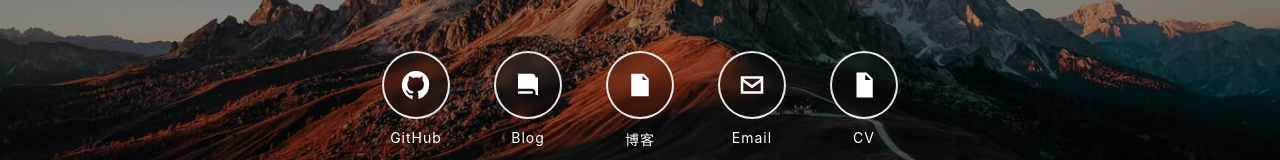
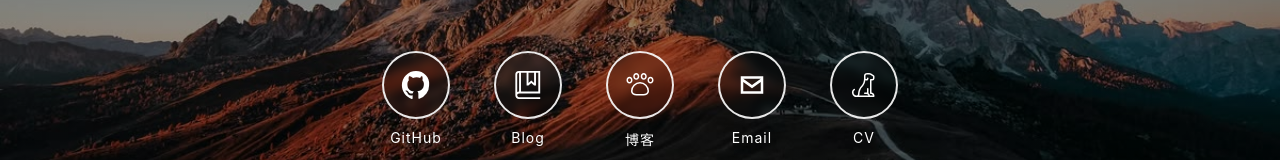
Before and after one commit to carter6713/carter6713.github.io, a plain HTML site: page index.html in a window 1280 px wide. Shown: the part 439-599 px from the top of the page. Drawn offline with Linux system fonts and the light colour scheme.

Commit message:
feat: 更新图标SVG并调整样式

```diff
--- a/index.html
+++ b/index.html
@@ -157,6 +157,7 @@
             width: 30px;
             height: 30px;
 
+            display: block;
             fill: currentColor;
         }
 
@@ -281,8 +282,8 @@
             >
 
                 <div class="icon">
-                    <svg viewBox="0 0 24 24" aria-hidden="true">
-                        <path d="M4 3h11a3 3 0 0 1 3 3v12a3 3 0 0 0-3-3H4V3Zm0 14h11a1 1 0 0 1 1 1 1 1 0 0 1-1 1H4v-2Zm14-11h2v14h-2V6Z"/>
+                    <svg viewBox="0 0 512 512" aria-hidden="true">
+                        <path fill="currentColor" d="M101.667 400H464V16H100.667A60.863 60.863 0 0 0 40 76.667V430.25h.011c0 .151-.011.3-.011.453c0 35.4 27.782 65.3 60.667 65.3H464V464H100.667C85.664 464 72 448.129 72 430.7c0-16.64 13.585-30.7 29.667-30.7M360 48.333v172.816l-48.4-42.49L264 220.9V48.333ZM232 48v216h31.641l48.075-42.659L360.305 264H392V48h40v320H136.08L136 48Zm-131.333 0H104l.076 320h-2.413A59.8 59.8 0 0 0 72 375.883V76.917A28.825 28.825 0 0 1 100.667 48"/>
                     </svg>
                 </div>
 
@@ -301,8 +302,8 @@
             >
 
                 <div class="icon">
-                    <svg viewBox="0 0 24 24" aria-hidden="true">
-                        <path d="M5 3h10l4 4v14H5V3Zm9 1.5V8h3.5L14 4.5ZM8 11h8v2H8v-2Zm0 4h8v2H8v-2Z"/>
+                    <svg viewBox="0 0 20 20" aria-hidden="true">
+                        <path fill="currentColor" d="M6.5 4.25c0-.765.517-1.25 1-1.25s1 .485 1 1.25s-.517 1.25-1 1.25s-1-.485-1-1.25M7.5 2c-1.174 0-2 1.082-2 2.25s.826 2.25 2 2.25s2-1.082 2-2.25S8.674 2 7.5 2M3 5.5c-.483 0-1 .485-1 1.25S2.517 8 3 8s1-.485 1-1.25S3.483 5.5 3 5.5M1 6.75c0-1.168.826-2.25 2-2.25s2 1.082 2 2.25S4.174 9 3 9S1 7.918 1 6.75M17 5.5c-.483 0-1 .485-1 1.25S16.517 8 17 8s1-.485 1-1.25s-.517-1.25-1-1.25m-2 1.25c0-1.168.826-2.25 2-2.25s2 1.082 2 2.25S18.174 9 17 9s-2-1.082-2-2.25M12.5 3c-.483 0-1 .485-1 1.25s.517 1.25 1 1.25s1-.485 1-1.25S12.983 3 12.5 3m-2 1.25c0-1.168.826-2.25 2-2.25s2 1.082 2 2.25s-.826 2.25-2 2.25s-2-1.082-2-2.25M5 14a5 5 0 0 1 10 0c0 .606-.297 1.09-.79 1.44c-.502.357-1.196.56-1.905.56h-4.61c-.71 0-1.403-.203-1.905-.56C5.297 15.09 5 14.606 5 14m5-6a6 6 0 0 0-6 6c0 .986.504 1.753 1.21 2.255c.697.495 1.601.745 2.485.745h4.61c.884 0 1.788-.25 2.484-.745C15.496 15.753 16 14.986 16 14a6 6 0 0 0-6-6"/>
                     </svg>
                 </div>
 
@@ -342,8 +343,8 @@
             >
 
                 <div class="icon">
-                    <svg viewBox="0 0 24 24" aria-hidden="true">
-                        <path d="M6 2h8l5 5v15H6V2Zm7 1.5V8h4.5L13 3.5ZM9 12h6v2H9v-2Zm0 4h6v2H9v-2Z"/>
+                    <svg viewBox="0 0 20 20" aria-hidden="true">
+                        <path fill="currentColor" d="M10.77 2.394c.416-.3.9-.394 1.23-.394h1.446a2.5 2.5 0 0 1 1.286.356l1.783 1.07a1 1 0 0 1 .485.857V5.5A1.5 1.5 0 0 1 15.5 7H15v8.038c.421.065.843.222 1.195.515c.51.424.805 1.077.805 1.947a.5.5 0 0 1-.5.5H5a3 3 0 0 1-1.803-5.398a.5.5 0 0 1 .601.799A2 2 0 0 0 5 17c.288 0 .47-.07.59-.15a.8.8 0 0 0 .275-.324A1.3 1.3 0 0 0 6 16v-.045l.004-.11q.006-.144.03-.395a9.4 9.4 0 0 1 .23-1.321c.263-1.05.796-2.396 1.882-3.483C9.99 8.803 10 6.331 10 5.5V4c0-.763.33-1.288.77-1.606m.154 4.506c-.155 1.256-.629 3.012-2.07 4.454c-.914.913-1.381 2.067-1.619 3.017a8.3 8.3 0 0 0-.232 1.519L7 15.977v.056l-.004.067a2.3 2.3 0 0 1-.25.9h6.173c-.1-.32-.303-.649-.652-.832A1.6 1.6 0 0 0 11.5 16h-1a.5.5 0 0 1 0-1h1q.264 0 .5.04V12.5a.5.5 0 0 1 1 0v2.948c.58.418.847 1.04.948 1.552h2c-.075-.328-.225-.539-.393-.678c-.257-.215-.63-.322-1.055-.322a.5.5 0 0 1-.5-.5v-9a.5.5 0 0 1 .5-.5h1a.5.5 0 0 0 .5-.5V4.283l-1.782-1.07A1.5 1.5 0 0 0 13.446 3H12c-.17 0-.436.055-.645.206C11.17 3.338 11 3.563 11 4v1.5c0 .087.03.228.106.333c.057.08.157.167.394.167s.337-.088.394-.167A.6.6 0 0 0 12 5.5a.5.5 0 0 1 1 0c0 .247-.07.606-.294.917c-.243.337-.643.583-1.206.583a1.6 1.6 0 0 1-.576-.1M7 16.001L6.5 16Z"/>
                     </svg>
                 </div>
 
```
